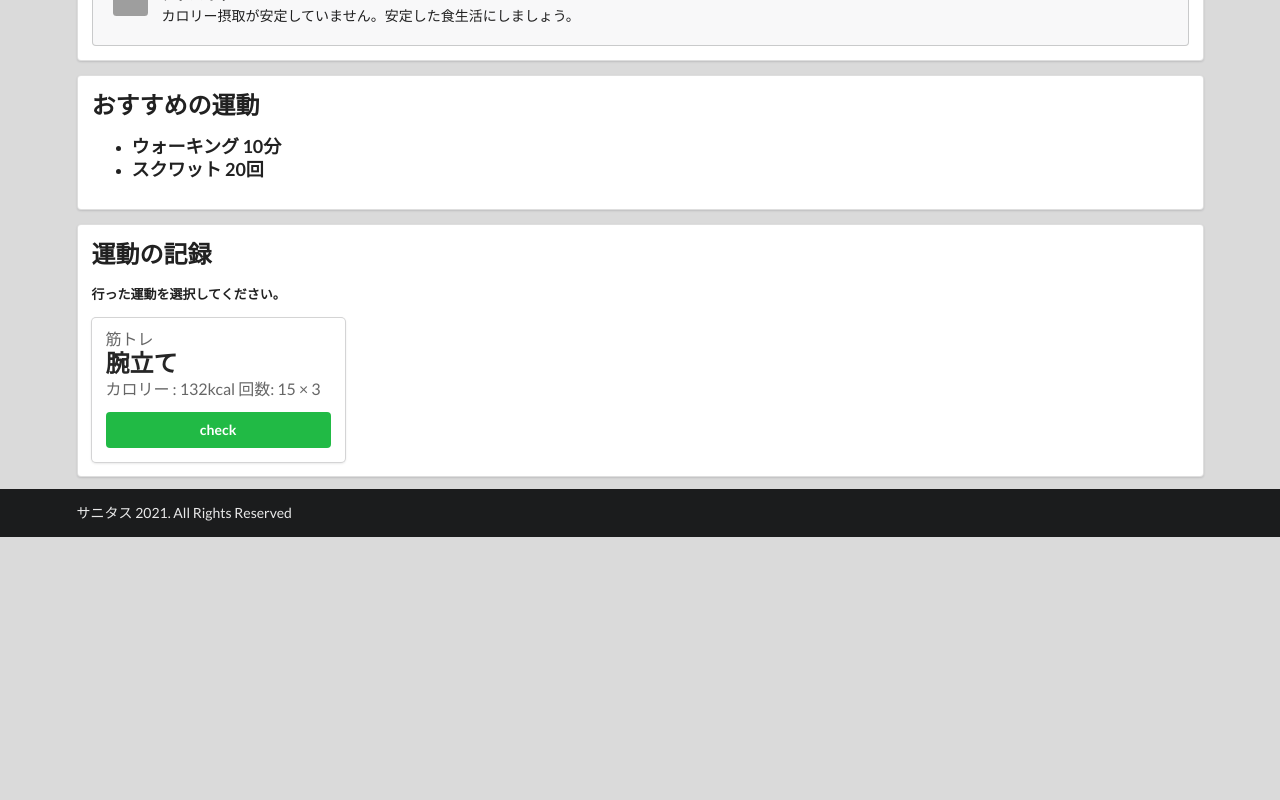
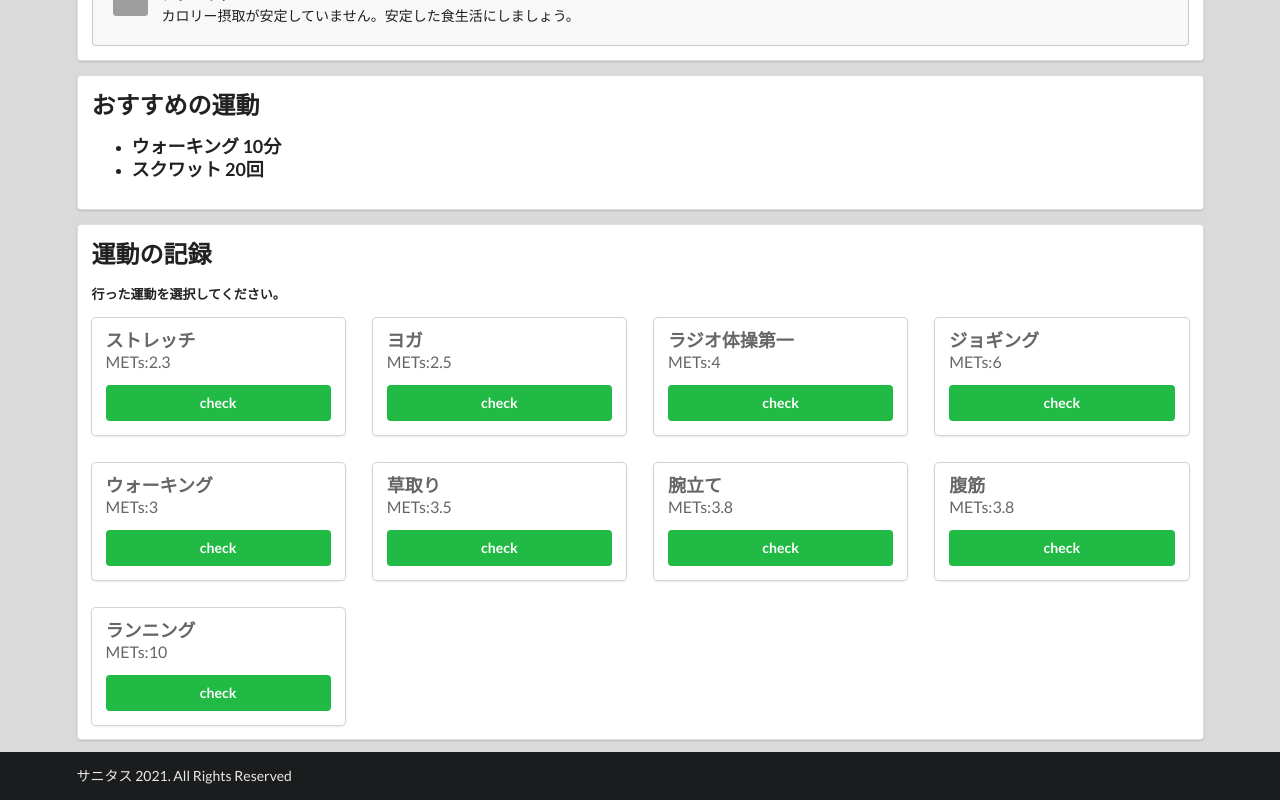
Before and after one commit to leesh0/mti-internship, a Vue app: page /exercise in a window 1280 px wide. Shown: the part 625-1425 px from the top of the page. Before the commit the page ends 1162 px from the top, so only its background shows below. Built offline with nearby package versions, Linux system fonts and the light colour scheme; no server answers; sample sign-in values are in the browser's storage; grey boxes are pictures that could not be loaded.

Commit message:
exerciseページの変更

```diff
--- /dev/null
+++ b/src/utils/exercise.js
@@ -0,0 +1,38 @@
+export const data = [{
+    name: "ストレッチ",
+    mets: "2.3",
+},
+{
+    name: "ヨガ",
+    mets: "2.5",
+},
+{
+    name: "ラジオ体操第一",
+    mets: "4",
+},
+{
+    name: "ジョギング",
+    mets: "6",
+},
+{
+    name: "ウォーキング",
+    mets: "3",
+},
+{
+    name: "草取り",
+    mets: "3.5",
+},
+{
+    name: "腕立て",
+    mets: "3.8",
+},
+{
+    name: "腹筋",
+    mets: "3.8",
+},
+{
+    name: "ランニング",
+    mets: "10",
+},
+
+]
--- a/src/views/Exercise.vue
+++ b/src/views/Exercise.vue
@@ -46,22 +46,22 @@
             <div class="field">
               <label>行った運動を選択してください。</label>
             </div>
+
             <div class="ui grid">
-              <div class="four wide column">
+              <div v-for="e in data" :key="e" class="four wide column">
+                <!---->
                 <div class="ui card">
                   <div class="content">
                     <h2 class="ui header">
                       <div class="sub header">
-                        筋トレ
+                        <h3>{{ e.name }}</h3>
                       </div>
-                      腕立て
-                      <div class="sub header">
-                        カロリー : 132kcal 回数: 15 × 3
-                      </div>
+                      <div class="sub header">METs:{{ e.mets }}</div>
                     </h2>
                     <button class="fluid ui green button">check</button>
                   </div>
                 </div>
+                <!---->
               </div>
             </div>
           </form>
@@ -72,20 +72,21 @@
   </div>
 </template>
 <script>
-import Menu from "@/components/Menu.vue";
-import Footer from "@/components/Footer.vue";
-import { baseUrl } from "@/assets/config.js";
-import axios from "axios";
-import Chart from "@/components/Chart.vue";
+import Menu from '@/components/Menu.vue';
+import Footer from '@/components/Footer.vue';
+import { baseUrl } from '@/assets/config.js';
+import axios from 'axios';
+import Chart from '@/components/Chart.vue';
+import { data } from '@/utils/exercise.js';
 export default {
-  name: "Exercise",
+  name: 'Exercise',
   components: {
     Menu,
     Chart,
     Footer,
   },
   data() {
-    return {};
+    return { data };
   },
   computed: {
     // 計算した結果を変数として利用したいときはここに記述する
@@ -115,10 +116,10 @@ export default {
   },
   created() {
     // Vue.jsの読み込みが完了したときに実行する処理はここに記述する
-    const token = localStorage.getItem("token");
-    if (!token) this.$router.push({ name: "Login" });
+    const token = localStorage.getItem('token');
+    if (!token) this.$router.push({ name: 'Login' });
     axios
-      .get(baseUrl + "/users")
+      .get(baseUrl + '/users')
       .then((response) => {
         // 成功したときの処理はここに記述する
         this.users = response.data.users;
```
